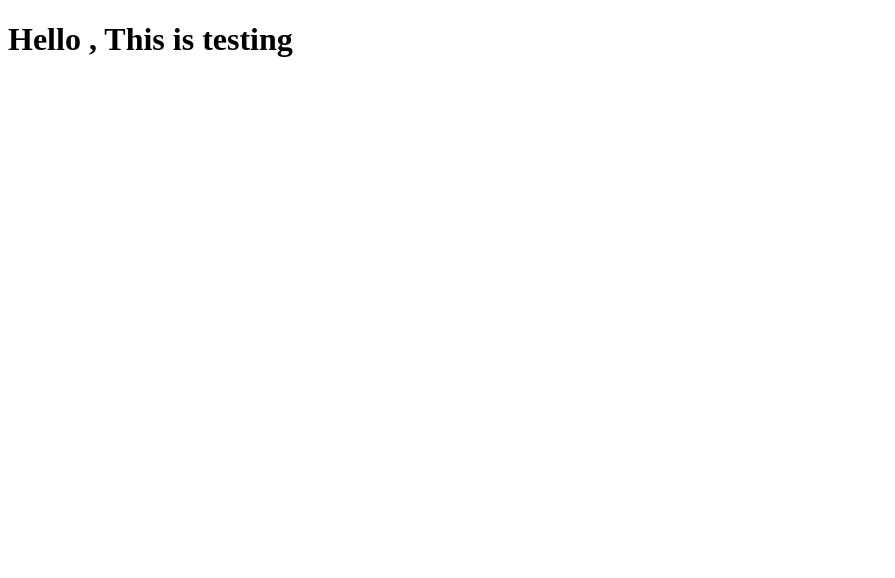
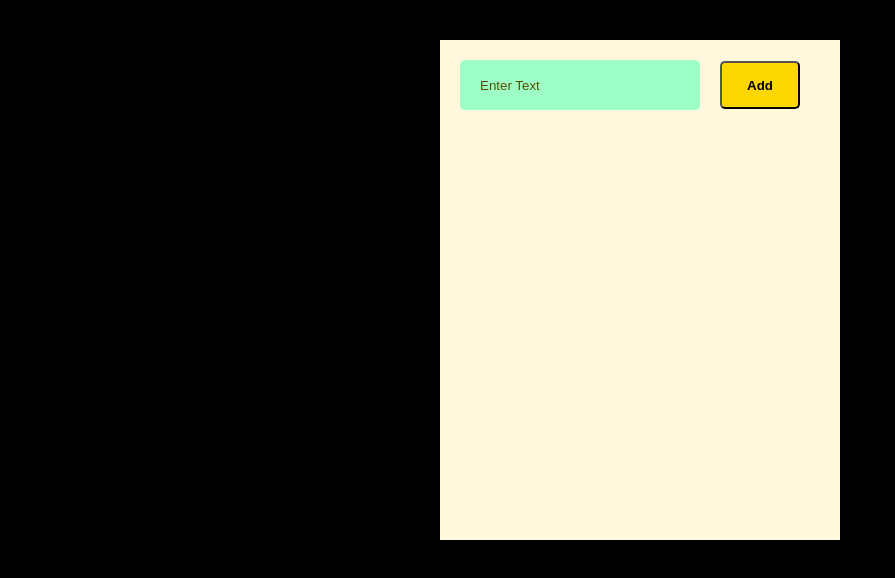
Before and after one commit to spantheslayer/portfolio, a React (Create React App) app: page / in a window 1280 px wide. Shown: the top 578 px of the page, without its empty margins (0-895 px from the left). Built offline with nearby package versions, Linux system fonts and the light colour scheme.

Commit message:
added a layout and some js to work the todo form . And also some css . The tutorial by code spot (to do app in react) .

```diff
--- /dev/null
+++ b/src/App.css
@@ -0,0 +1,29 @@
+body {
+    background-color: rgb(0, 0, 0);
+}
+.App {
+    background-color: cornsilk;
+    min-height: 500px;
+    width: 400px;
+    margin: 40px auto;
+}
+#to-do-form input {
+    background-color: rgb(157, 255, 198);
+    border: 0;
+    width: 200px;
+    height: 50px;
+    padding: 0 20px;
+    margin: 20px;
+    border-radius: 5px;
+}
+#to-do-form input::placeholder {
+    color: rgb(82, 80, 1);
+}
+#to-do-form button {
+    height: 48px;
+    width: 80px;
+    border-radius: 5px;
+    background-color: gold;
+    cursor: pointer;
+    font-weight: bolder;
+}
--- a/src/App.js
+++ b/src/App.js
@@ -1,13 +1,42 @@
 import React from 'react'
+import "./App.css"
 
-function IAmAH1() {
-  return <h1> Hello , This is testing</h1>
-}
-
-function App() {
-  return (
-    <IAmAH1 />
-  );
+class App extends React.Component {
+  constructor(props){
+    super(props);
+    this.state={
+      items:[],
+      currentItem:{
+        text:'',
+        key: ''
+      }
+    }
+    this.handleInput = this.handleInput.bind(this)
+    this.addItem = this.addItem.bind(this)
+  }
+  handleInput(e){
+    this.setState({
+      currentItem:{
+        text: e.target.value,
+        key: Date.now()
+      }
+    })
+  }
+  addItem(e){
+    e.preventDefault()
+  }
+  render() {
+    return (
+      <div className="App">
+          <header>
+            <form id="to-do-form" onSubmit={this.addItem}>
+              <input type="text" placeholder="Enter Text" value={this.state.currentItem.text}onChange={this.handleInput}/>
+              <button type="submit">Add</button>
+            </form>
+          </header>
+      </div>
+    )
+  }
 }
 
 export default App
```
